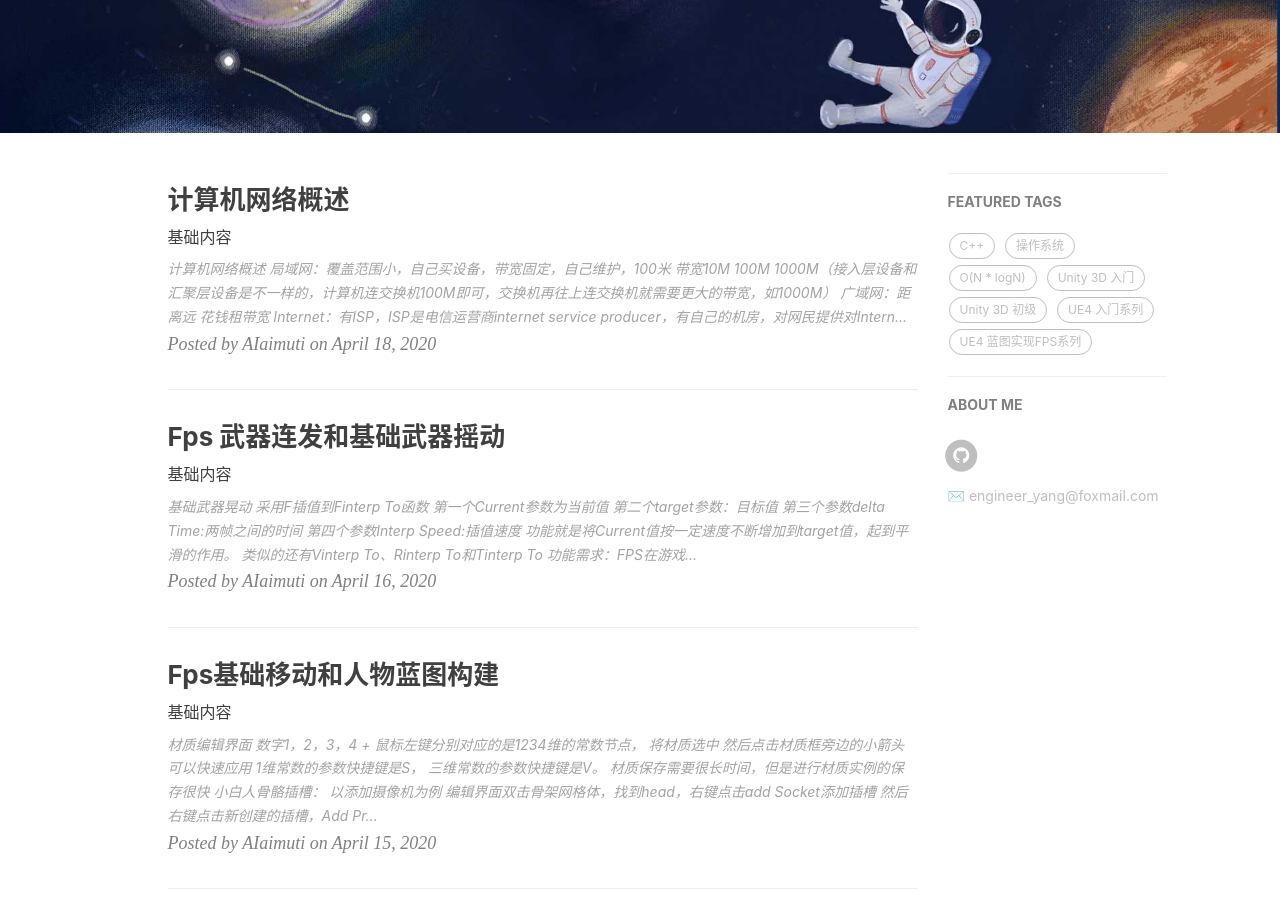
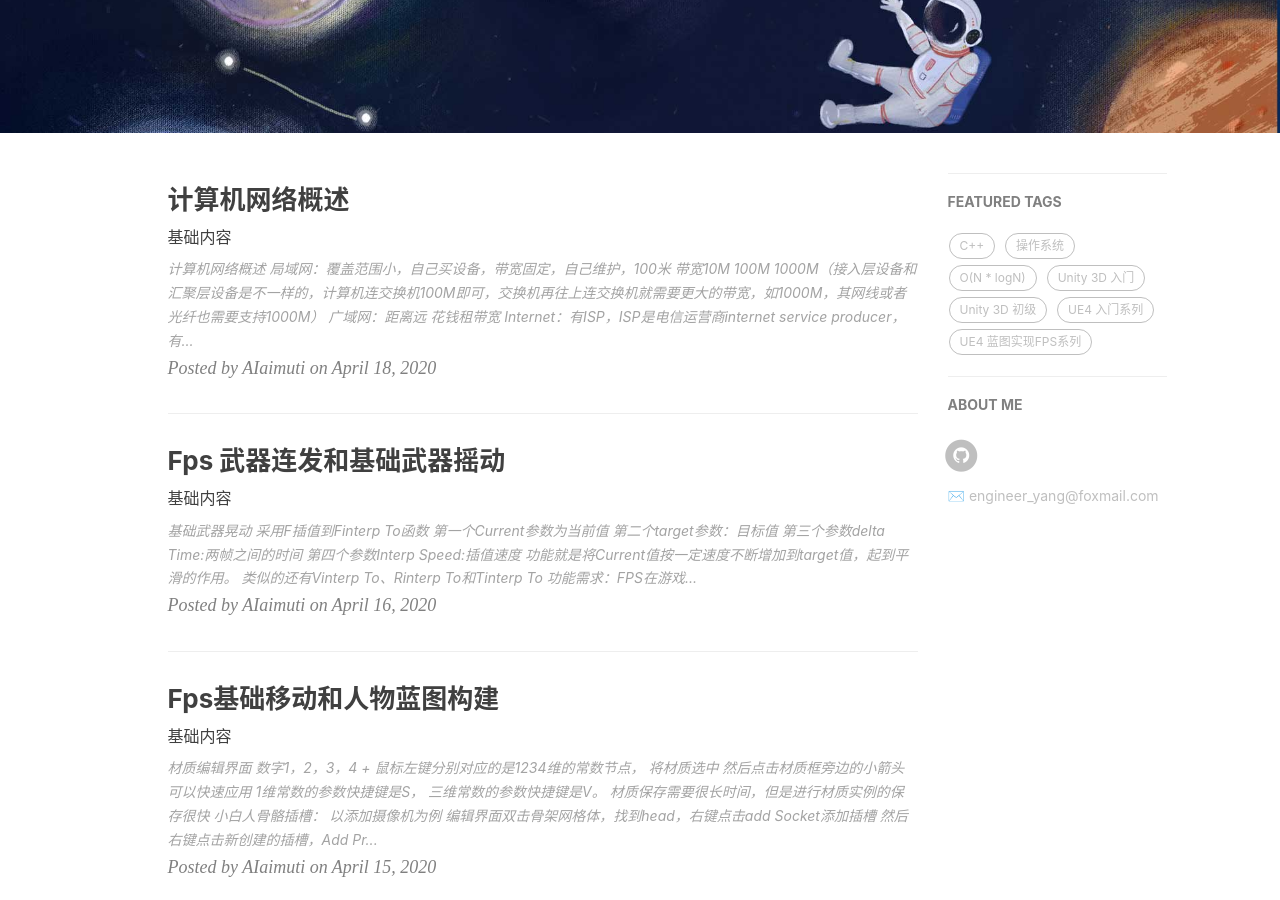
Before and after one commit to AIaimuti/aiaimuti.github.io, a Jekyll site: the page built from index.html, in a window 1280 px wide and 900 px high, scrolled down 373 px. Built offline with Jekyll 4.4.1, drawn with Linux system fonts in a browser that asks for light colours; nearby versions of some CDN libraries; the list of posts is cut into pages by our own code; comment, search, counter and statistics services are not loaded; part of the change alters nothing that is shown.

Commit message:
Update 2020-4-18-Computer_Network.md

```diff
--- a/_posts/2020-4-18-Computer_Network.md
+++ b/_posts/2020-4-18-Computer_Network.md
@@ -10,9 +10,9 @@ tags:
     - 计算机网络
 ---
 
-## 计算机网络概述
+# 计算机网络概述
 
-局域网：覆盖范围小，自己买设备，带宽固定，自己维护，100米 带宽10M 100M 1000M（接入层设备和汇聚层设备是不一样的，计算机连交换机100M即可，交换机再往上连交换机就需要更大的带宽，如1000M）<br>
+局域网：覆盖范围小，自己买设备，带宽固定，自己维护，100米 带宽10M 100M 1000M（接入层设备和汇聚层设备是不一样的，计算机连交换机100M即可，交换机再往上连交换机就需要更大的带宽，如1000M，其网线或者光纤也需要支持1000M）<br>
 广域网：距离远 花钱租带宽<br>
 Internet：有ISP，ISP是电信运营商internet service producer，有自己的机房，对网民提供对Internet的连接<br>
 
@@ -40,9 +40,26 @@ OSI参考模型共7层
 传输层：可靠传输，流量控制，不可靠传输(一个数据包即可，不需要建立会话，例如向DNS查询网站IP地址)
 网络层—：负责选择最佳路径，规划IP地址(ipv4和ipv6变化只会影响网络层)
 数据链路层：——帧的开始和结束，还有透明传输，差错校验(纠错由传输层解决)
-物理层：定义网络设备接口标准，电气标准(电压)，如何在物理链路上传输的更快
+物理层：定义网络设备接口标准，电气标准(电压)，如何在物理链路上传输的更快（网线，光纤）
 
 IPv4和IPv6是网络层不同
 应用层和网络层规划时没有分开，应用程序通过IP地址访问，当需要接入新服务器时，可以再添加IP地址，让应用层再访问新的IP地址，避免了改动程序。
-##
-IPv4和IPv6是网络层不同
+
+
+## OSI参考模型对网络排错的意义：
+
+每一层都为上一层提供服务，一旦某一层崩了，上面所有层都崩了，所以排查问题从最上层(物理层)排查；
+
+1.物理层故障怎么办？
+查看连接状态（如网线等），发送和接收的数据包数值；
+
+2.数据链路层故障怎么办？
+Mac地址冲突，2个一样的Mac地址同时访问；ADSL(非对称数字用户线路)欠费；两端的接口网速没有协商一致；计算机连接到其它VLAN(虚拟互联网)中。
+
+3.网络层故障怎么办？
+配置错误的IP地址，子网掩码，网关；数据有没有通过各个网关到达指定位置；
+
+4.应用层(合并3层)故障怎么办？
+应用程序配置问题
+
+## OSI参考模型和网络安全
```
